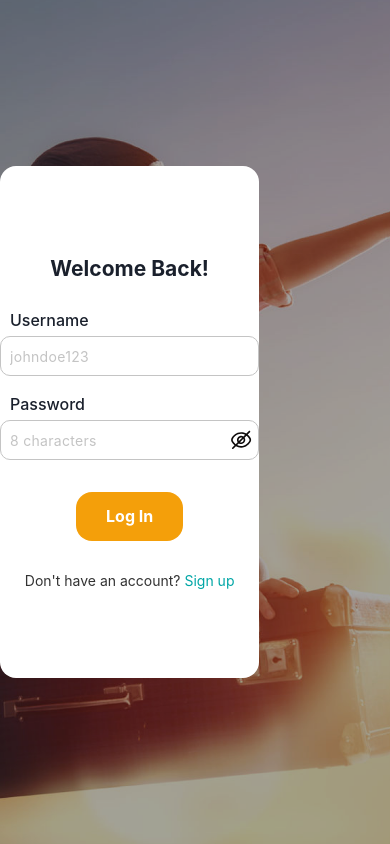
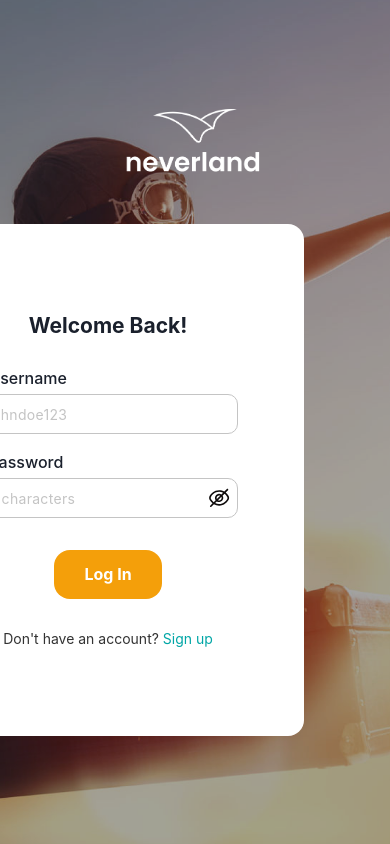
Before and after one commit to NEVERLAND-repository/Neverland-Client, a React (Create React App) app: page /login in a window 390 px wide. Built offline with nearby package versions, Linux system fonts and the light colour scheme.

Commit message:
Fixing mobile rendering of form and form cards

```diff
--- a/src/components/authCardComponent/Card.module.css
+++ b/src/components/authCardComponent/Card.module.css
@@ -17,6 +17,12 @@
 }
 
 @media screen and (max-width: 540px) {
+  .formContainer {
+    flex-direction: column;
+    justify-content: center;
+    align-items: center;
+    gap: 4rem;
+  }
   .imgContainer{
     width: 14rem;
     height: 7.5rem;
```
